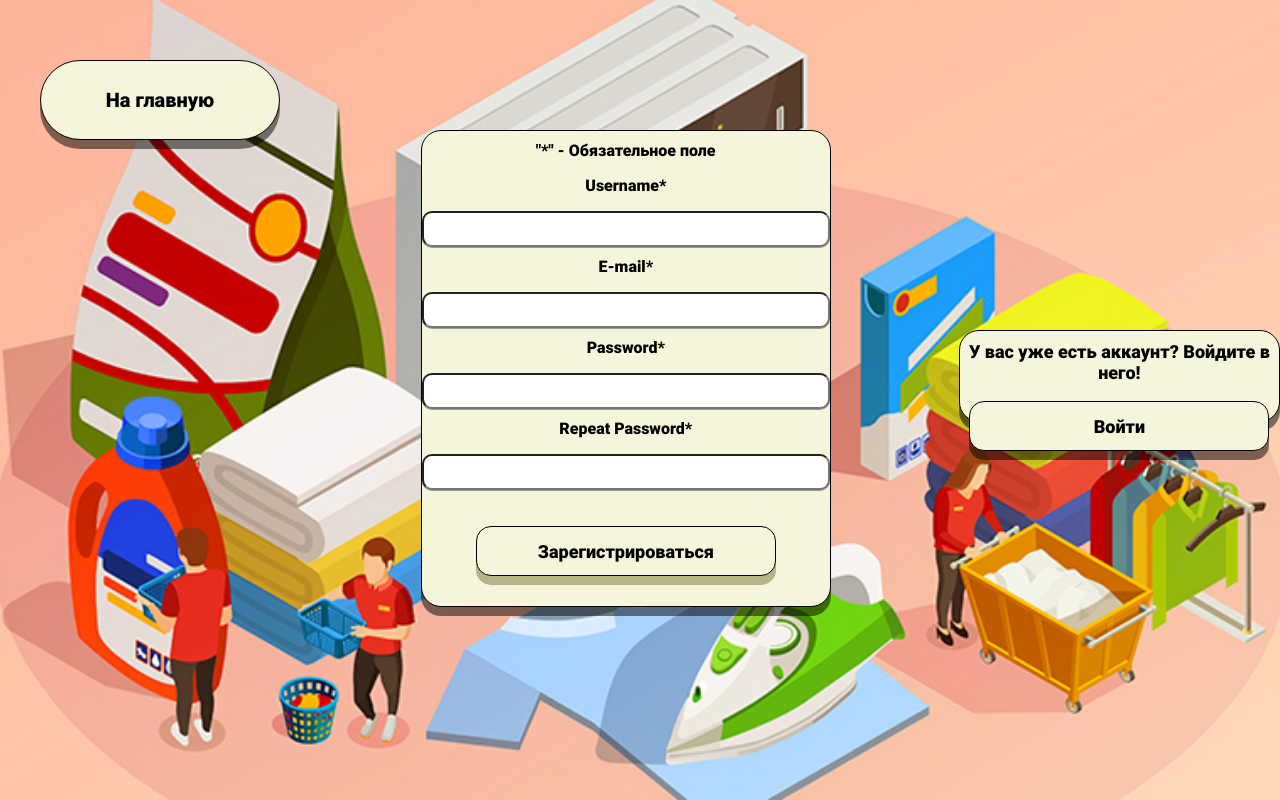
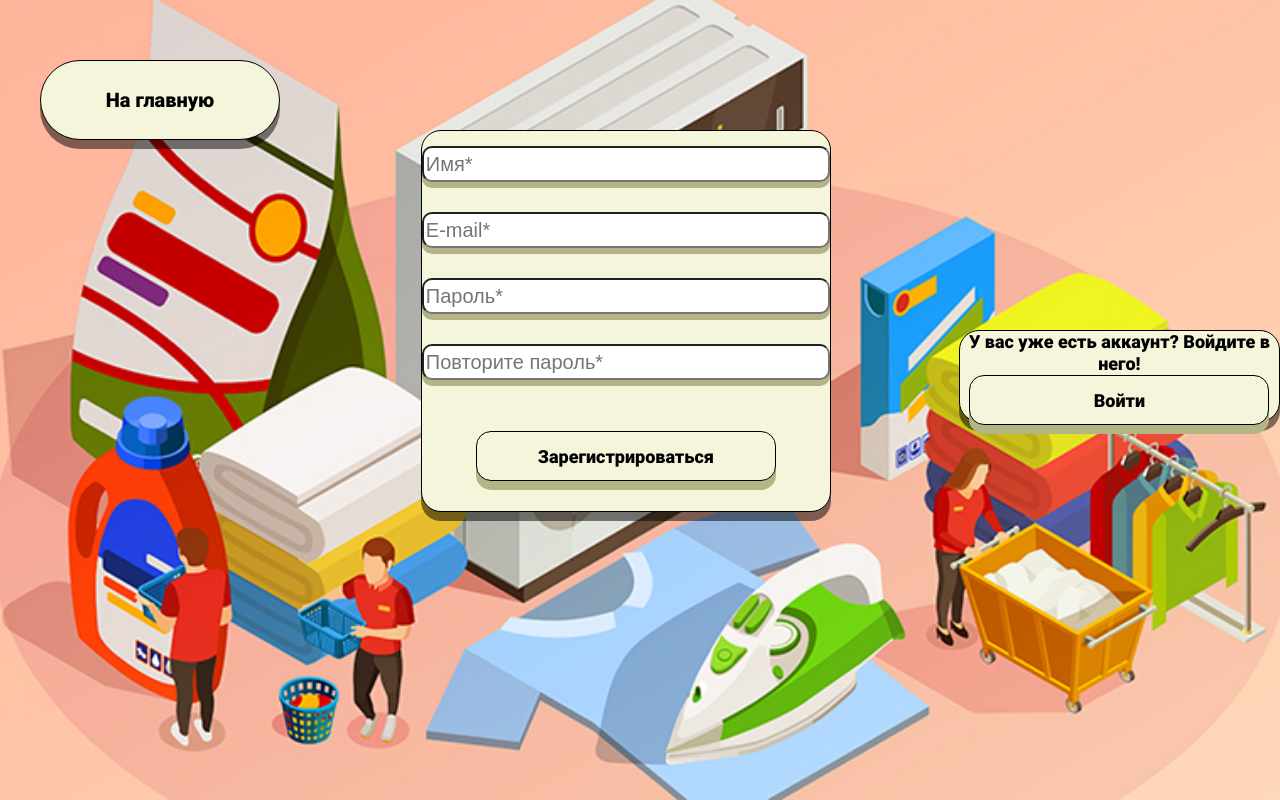
Before and after one commit to olvaesss/MyShopWebsite, a website: page public/HTML/Register.html in a window 1280 px wide. Drawn offline with Linux system fonts and the light colour scheme.

Commit message:
2.3.1
style update

```diff
--- a/public/CSS/Login.css
+++ b/public/CSS/Login.css
@@ -49,11 +49,13 @@ input{
 }
 
 .Login_Input{
-    margin-left: 0px;
+    margin-left: 56px;
+    box-shadow: 0 6px rgb(180, 180, 135);
 }
 
 .Password_Input{
-    margin-left: 58px;
+    margin-left: 46px;
+    box-shadow: 0 6px rgb(180, 180, 135);
 }
 
 .Buttons{
--- a/public/CSS/Register.css
+++ b/public/CSS/Register.css
@@ -57,7 +57,7 @@ p{
     border-radius: 15px;
     height: 50px;
     width: 300px;
-    box-shadow: 0 9px rgba(0, 0, 0, 0.5);
+    box-shadow: 0 9px rgb(180, 180, 135);
     -webkit-transition: all 0.8s cubic-bezier(0.165, 0.84, 0.44, 1);
     transition: all 0.8s cubic-bezier(0.165, 0.84, 0.44, 1);
 }
@@ -76,6 +76,8 @@ li{
     margin-left: 30px;
 }
 
-p{
-    font-family: 'Roboto';
+.Email_Input,.Password_Input,.UserName_Input,.Password_Input_Repeat{
+    margin-top: 15px;
+    margin-bottom: 15px;
+    box-shadow: 0 6px rgb(180, 180, 135);
 }
--- a/public/HTML/Register.html
+++ b/public/HTML/Register.html
@@ -7,6 +7,8 @@
     <link rel="stylesheet" href="../CSS/Register.css" type="text/css">
     <script src="../JS/Validation.js"></script>
     <script src="../JS/GoPage.js"></script>
+    <script>window.onload=circle();
+    </script>
     <title>Регистрация</title>
 </head>
     <body>
@@ -15,18 +17,17 @@
             <button class="GoMain_button" onclick="GoPage(value)" value="/">На главную</button>
         </div>
         <form action='' method="post" class="RegisterArea">
-            <p>"*" - Обязательное поле</p>
-            <div class="Username"><p>Username*</p>
-                <input class="UserName_Input" required="required" type="text" name="Name"></input>
+            <div class="Username">
+                <input class="UserName_Input" required="required" type="text" name="Name" placeholder="Имя*"></input>
             </div>
-            <div class="E-mail"><p>E-mail*</p>
-                <input class="Email_Input" required="required" type="text" name="Email"></input>
+            <div class="E-mail">
+                <input class="Email_Input" required="required" type="text" name="Email" placeholder="E-mail*"></input>
             </div>
-            <div class="Password"><p>Password*</p>
-                <input class="Password_Input" required="required" type="Password" name="Password"></input>
+            <div class="Password">
+                <input class="Password_Input" required="required" type="Password" name="Password" placeholder="Пароль*"></input>
             </div>
-            <div class="Password_Repeat"><p>Repeat Password*</p>
-                <input class="Password_Input_Repeat" required="required" type="Password" name="Password_Repeat"></input>
+            <div class="Password_Repeat">
+                <input class="Password_Input_Repeat" required="required" type="Password" name="Password_Repeat" placeholder="Повторите пароль*"></input>
             </div>
             <div class="Messages">
                 <ul>
@@ -35,10 +36,10 @@
                     <li class="Passwords_Dont_Mathces" hidden="hidden">Пароли не совпадают</li>
                 </ul>
             </div>
-            <button class="KeepGoing" onclick="DrawPassword()" ><a>Зарегистрироваться</a></button>
+            <button class="KeepGoing" onclick="" ><a>Зарегистрироваться</a></button>
         </form>
         <div class="HaveAccountDiv">
-            <p>У вас уже есть аккаунт? Войдите в него!</p>
+            <a>У вас уже есть аккаунт? Войдите в него!</a>
            <button onclick="GoPage(value)" class="HaveAccountBtn" value="Login"><a>Войти</a></button>
         </div>
     </div>
--- /dev/null
+++ b/public/JS/Validation.js
@@ -0,0 +1,40 @@
+function circle(){
+    while(true){
+        DrawPassword();
+    };
+};
+function DrawPassword(){
+    Input=document.querySelector('.Password_Input').value;
+    Input_Repeat=document.querySelector('.Password_Input_Repeat').value;
+    if(Input==Input_Repeat){
+        document.querySelector(".Passwords_Dont_Mathces").hidden='hidden';
+        UserFlag=true;
+    }else{
+        document.querySelector(".Passwords_Dont_Mathces").removeAttribute(hidden='hidden');
+        UserFlag=false;
+    }
+    let arr_banned=['!','@','#','$','%','^','&','*','(',')','-','_','=','+',' ',',','<','.','>','/','?',']','['];
+    let flag=true;
+    for(let i=0;i<=arr_banned.length;i++){
+        if(Input.includes(arr_banned[i])===true){
+            flag=false;
+            break;
+        }
+    };
+    if(flag===true){
+        UserFlag=true;
+        document.querySelector(".Wrong_Symbols_password").hidden='hidden';}
+    else{
+        document.querySelector(".Wrong_Symbols_password").removeAttribute(hidden='hidden');
+        UserFlag=false
+    };
+    console.log(Input.length)
+    if(Input.length >= 8){
+        document.querySelector(".Minimal_Password_Range").hidden='hidden';
+        UserFlag=true;
+    }
+    else{
+        document.querySelector(".Minimal_Password_Range").removeAttribute(hidden='hidden');
+        UserFlag=false;
+    };
+};
```
Also changed, not shown: public/HTML/Login.html (+1 -1 lines), server.js (+0 -44 lines).
